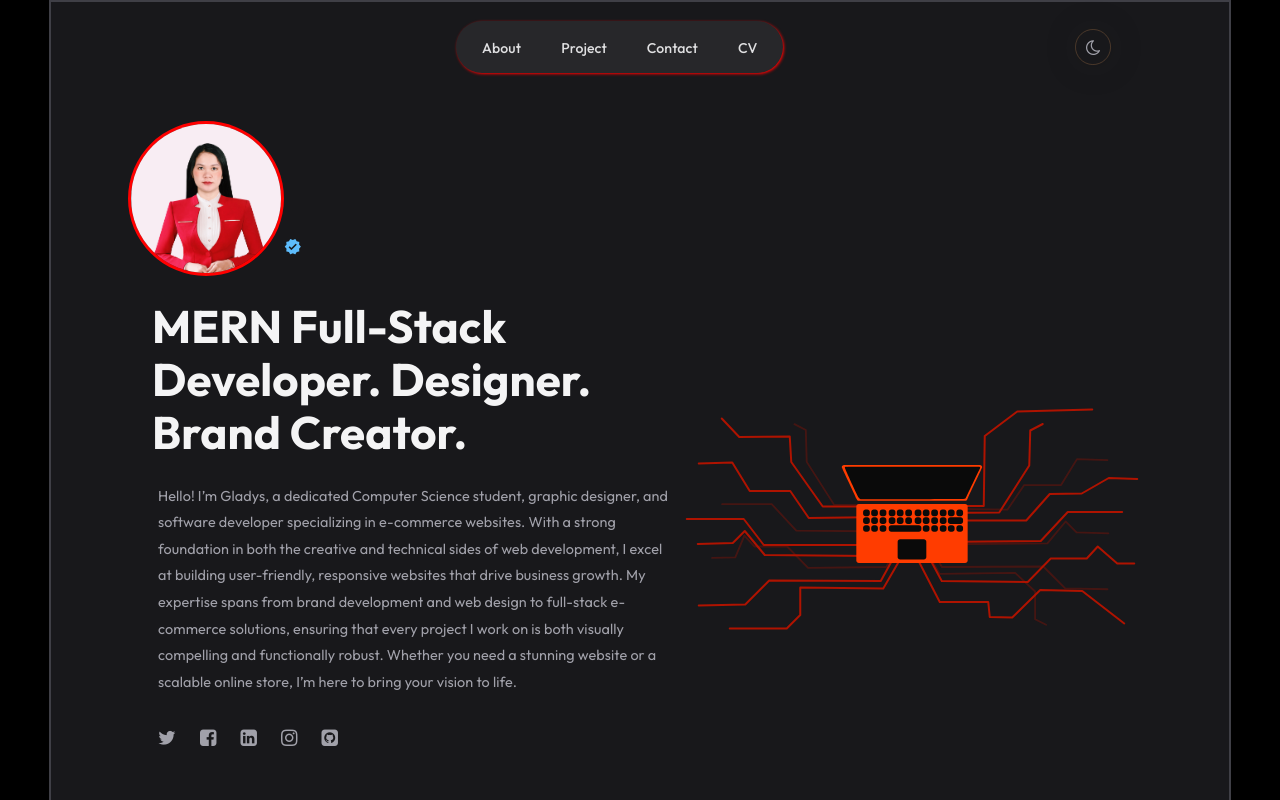
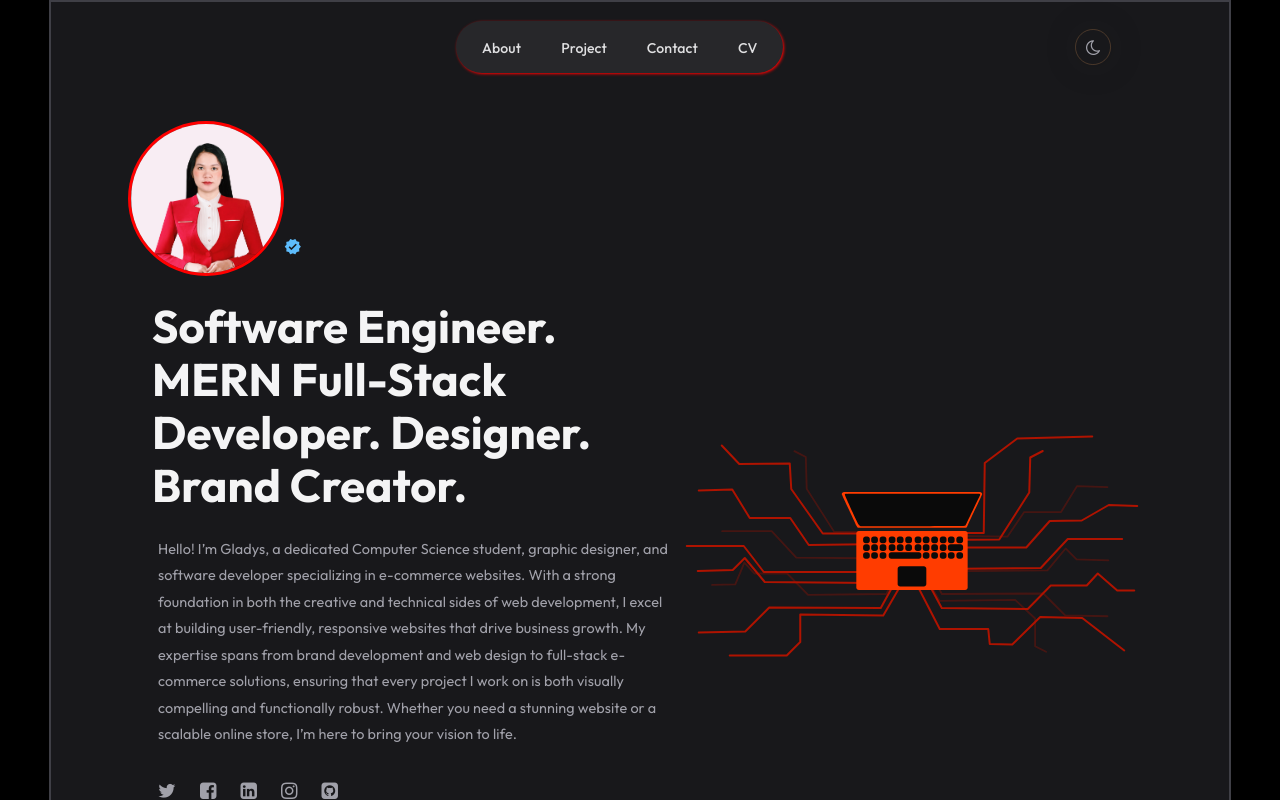
Before and after one commit to ArciRamona/Gladys-Doroin-Portfolio, a React (Vite) app: page / in a window 1280 px wide. Shown: the top 800 px of the page. Built offline with nearby package versions, Linux system fonts and the light colour scheme.

Commit message:
Update my Portfolio Title

```diff
--- a/NavPages/AboutMe/AboutMe.html
+++ b/NavPages/AboutMe/AboutMe.html
@@ -1,7 +1,9 @@
 <!DOCTYPE html>
+
 <html lang="en" dir="ltr">
   <head>
     <meta charset="utf-8" />
+    <meta name="viewport" content="width=device-width, initial-scale=1.0" />
     <title>Contact Me</title>
     <link rel="stylesheet" href="./AboutMe.css" />
     <link rel="stylesheet" href="../src/index.css" />
--- a/src/Components/2-Hero/Hero.jsx
+++ b/src/Components/2-Hero/Hero.jsx
@@ -35,7 +35,8 @@ const hero = () => {
             transition={{ duration: 3, type: "spring" }}
             className="title"
           >
-            MERN Full-Stack Developer. Designer. Brand Creator.
+            Software Engineer. MERN Full-Stack Developer. Designer. Brand
+            Creator.
           </motion.h1>
           <motion.p
             id="About"
```
Also changed, not shown: src/Components/1-Header/AboutMe.html (added).
